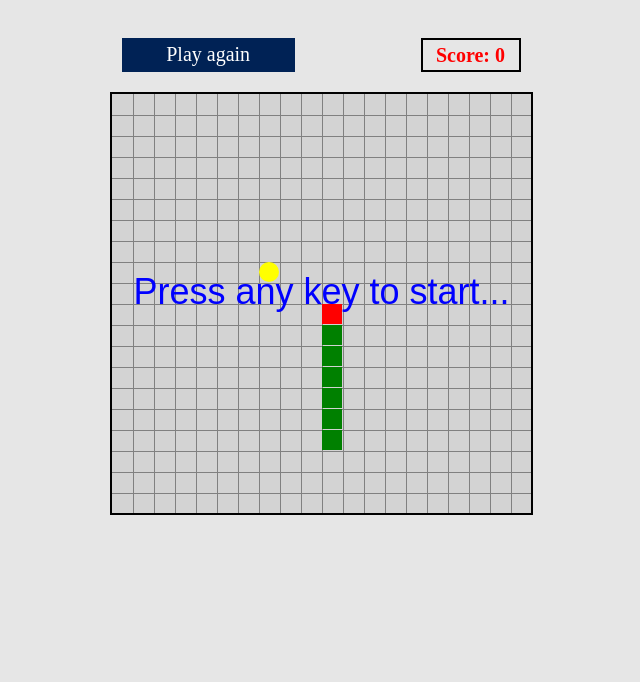
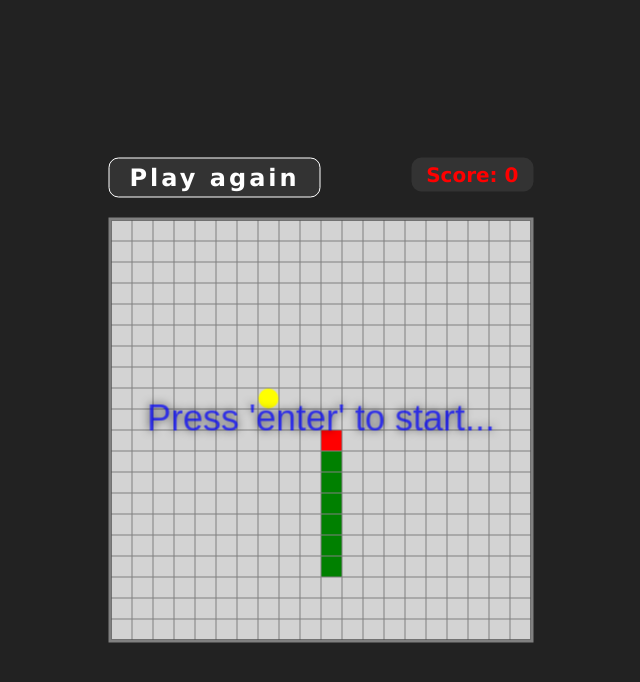
Before and after one commit to ZaluskiDominik/snake-game, a PHP site: page / in a window 1280 px wide. Shown: the top 682 px of the page, without its empty margins (319-959 px from the left). Run offline with PHP 8.4, Linux system fonts and the light colour scheme.

Commit message:
Changed graphical style of webpage

```diff
--- a/index.html
+++ b/index.html
@@ -2,18 +2,22 @@
 <html lang="pl">
 	<head>
 		<title> Snake </title>
-		<meta charset="utf-8">
+		<meta charset="utf-8"/>
 
 		<link rel="stylesheet" href="style.css">
 	</head>
 
 	<body>
+
+	<div id="container">
 		<div id="menu">
 			<div id="playAgainButton" onclick="initGame()"> Play again </div>
 			<div id="score"></div>
 		</div>
 
 		<canvas id="canvas"></canvas>
+	</div>
+
 		<script src="snake.js"></script>
 	</body>
 </html>
--- a/snake.js
+++ b/snake.js
@@ -23,20 +23,19 @@ let gameStarted;
 
 let score;
 
-//canvas handle and 2d context
+//handles for canvas and 2d context
 let canvas, ctx;
 
-function initCanvas()
+(function initCanvas()
 {
 	canvas=document.getElementById("canvas");
 	ctx=canvas.getContext("2d");
 	//set size of the canvas
 	canvas.width=(fieldSize + separatorWidth) * w - separatorWidth;
 	canvas.height=(fieldSize + separatorWidth) * h - separatorWidth;
+})();
 
-	document.getElementById("menu").style.width=canvas.width + "px";
-}
-
+//increment the value of player's score
 function updateScore()
 {
 	document.getElementById("score").innerHTML="Score: " + (++score);
@@ -48,12 +47,12 @@ let SnakeBody=function(x, y, color)
 	this.x=x;
 	this.y=y;
 	this.color=color;
+}
 
-	this.draw=function()
-	{
-		ctx.fillStyle=this.color;
-		ctx.fillRect(this.x * (fieldSize + separatorWidth), this.y * (fieldSize + separatorWidth), fieldSize, fieldSize);
-	}
+SnakeBody.prototype.draw=function()
+{
+	ctx.fillStyle=this.color;
+	ctx.fillRect(this.x * (fieldSize + separatorWidth), this.y * (fieldSize + separatorWidth), fieldSize, fieldSize);
 }
 
 //array of snake's pieces of body
@@ -84,20 +83,10 @@ function randFood()
 	while (i!=snake.length);
 }
 
-//init game variables
-function initGame()
+//set initial value to snake's current direction vector and previous direction vector
+function initDirectionVectors()
 {
-	clearInterval(timer);
-	notMovingPeriod=100;
-	gameStarted=false;
-	score=-1;
-
-	updateScore();
-	initSnake(7);
-	randFood();
-	drawGame();
-	drawMessage("Press any key to start...");
-
+	//snake goes up
 	prevDirectionVector={
 		x: 0,
 		y: -1
@@ -108,6 +97,27 @@ function initGame()
 	}
 }
 
+//init game variables
+function initGame()
+{
+	//clear timer from previous game
+	clearInterval(timer);
+	notMovingPeriod=100;
+	gameStarted=false;
+	//reset score
+	score=-1;
+	updateScore();
+
+	initDirectionVectors();
+	initSnake(7);
+	randFood();
+	drawGame();
+	drawMessage("Press 'enter' to start...");
+	console.log("init");
+}
+
+initGame();
+
 //drawing functions
 //************************************************************************
 
@@ -117,42 +127,51 @@ function clearCanvas()
 	ctx.fillRect(0, 0, canvas.width, canvas.height);
 }
 
+//draw lines that separates grid cells
 function drawSeparators()
 {
 	ctx.lineWidth=separatorWidth;
 	ctx.fillStyle="gray";
 	//vericall
 	for (let i=1 ; i<w ; i++)
-		ctx.fillRect(i * (fieldSize + separatorWidth), 0, separatorWidth, canvas.height);
+		ctx.fillRect(i * (fieldSize + separatorWidth) - 1, 0, separatorWidth, canvas.height);
 
 	//horizontall
 	for (let i=1 ; i<h ; i++)
-		ctx.fillRect(0, i * (fieldSize + separatorWidth), canvas.width, separatorWidth);
+		ctx.fillRect(0, i * (fieldSize + separatorWidth) - 1, canvas.width, separatorWidth);
 }
 
 function drawFood()
 {
 	ctx.fillStyle="yellow";
 	ctx.beginPath();
-	ctx.arc(food.x * (fieldSize + separatorWidth) + (fieldSize/2), food.y * (fieldSize + separatorWidth) + (fieldSize/2), fieldSize/2, 0, Math.PI*2);
+	ctx.arc(food.x * (fieldSize + separatorWidth) + (fieldSize/2),
+		food.y * (fieldSize + separatorWidth) + (fieldSize/2), fieldSize/2, 0, Math.PI*2);
 	ctx.fill();
 }
 
 //draw text
 function drawMessage(msg)
 {
+	ctx.save();
 	ctx.font = "36px Arial";
 	ctx.fillStyle="blue";
 	ctx.textAlign="center";
+	ctx.shadowColor="black";
+	ctx.shadowBlur=8;
+	ctx.globalAlpha=0.7;
 	ctx.fillText(msg, canvas.width/2, canvas.height/2);
+	ctx.restore();
 }
 
+//draw snake onto canvas
 function drawSnake()
 {
 	for (let i=0 ; i<snake.length ; i++)
 		snake[i].draw();
 }
 
+//call all defined drawing functions
 function drawGame()
 {
 	clearCanvas();
@@ -216,8 +235,8 @@ function moveSnake()
 	drawGame();
 }
 
-//keyboard events
-window.addEventListener("keydown", function(event)
+//handle player's keys(up, down, left, right)
+function onKeyPressed(event)
 {
 	switch (event.keyCode)
 	{
@@ -254,17 +273,22 @@ window.addEventListener("keydown", function(event)
 		}
 		break;
 	}
+}
 
-	//start game on pressing any key
-	if (!gameStarted)
+function handleStartGameKeyPressed(event)
+{
+	//start game when player press enter
+	if ( (!gameStarted) && event.keyCode==13 )
 	{
 		gameStarted=true;
 		//start counting
 		timer=setInterval(moveSnake, notMovingPeriod);
 	}
 }
-)
 
-//invoke startup functions
-initCanvas();
-initGame();
+//keyboard events
+window.addEventListener("keydown", function(event)
+{
+	onKeyPressed(event);
+	handleStartGameKeyPressed(event);
+});
--- a/style.css
+++ b/style.css
@@ -2,40 +2,46 @@ body
 {
 	margin: 0;
 	overflow: hidden;
-	background-color: #e6e6e6;
+	background-color: #222222;
+	font-family: Verdana
+}
+
+#container
+{
+	position: absolute;
+	display: inline-block;
+	left: 50%;
+	top: 50%;
+	transform: translate(-50%, -50%);
 }
 
 #canvas
 {
-	border: 2px solid black;
-	margin-left: auto;
-	margin-right: auto;
+	border: 3px solid gray;
 	display: block;
-	margin-top: 24px;
+	margin-top: 20px;
 }
 
 #menu
 {
-	margin-top: 3%;
-	height: 30px;
-	margin-left: auto;
-	margin-right: auto;
-	display: grid;
-	grid-template-columns: 2fr minmax(auto, 110px);
-	grid-column-gap: 30%;
+	font-weight: bold;
+	text-align: center;
 }
 
 #playAgainButton
 {
-	height: 24px;
-	background-color: #002255;
-	margin-left: 10px;
-	font-size: 20px;
+	float: left;
+	box-sizing: border-box;
+	background-color: #333333;
+	font-size: 24px;
+	font-weight: bold;
+	letter-spacing: 3px;
 	color: white;
 	padding: 5px;
-	padding-left: 10px;
-	padding-right: 10px;
-	text-align: center;
+	padding-left: 20px;
+	padding-right: 20px;
+	border-radius: 10px;
+	border: 1px solid white;
 }
 
 #playAgainButton:hover
@@ -46,12 +52,20 @@ body
 
 #score
 {
-	height: 22px;
-	margin-right: 10px;
-	padding: 4px;
-	border: 2px solid black;
+	float: right;
+	background-color: #333333;
+	box-sizing: border-box;
+	border-radius: 10px;
 	color: red;
+	padding: 5px;
+	padding-left: 15px;
+	padding-right: 15px;
 	font-size: 20px;
-	font-weight: bold;
-	text-align: center;
 }
+
+#menu:after
+{
+	content: '';
+	display: block;
+	clear: both;
+}
```
